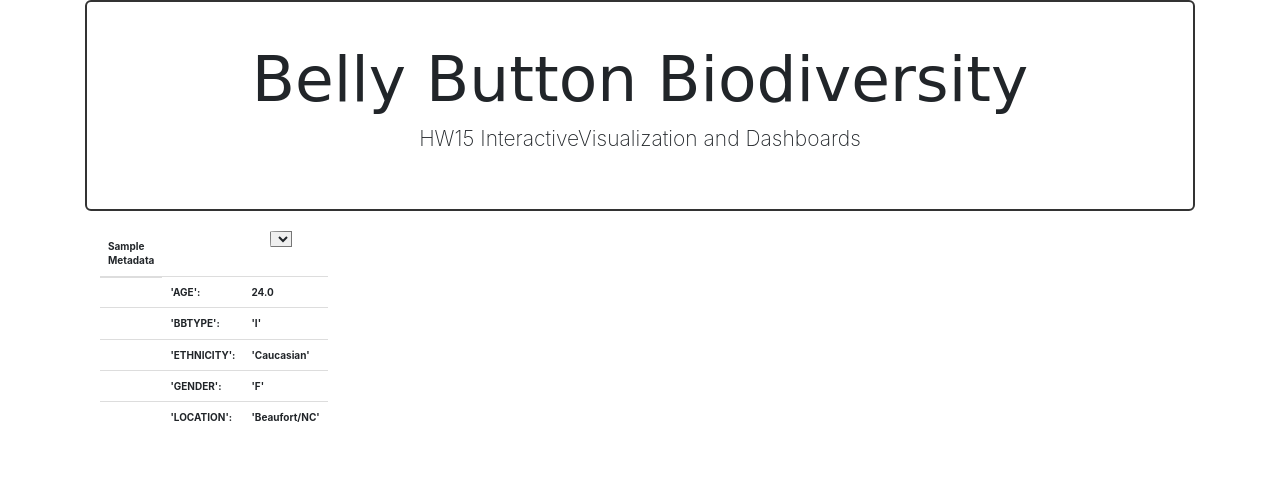
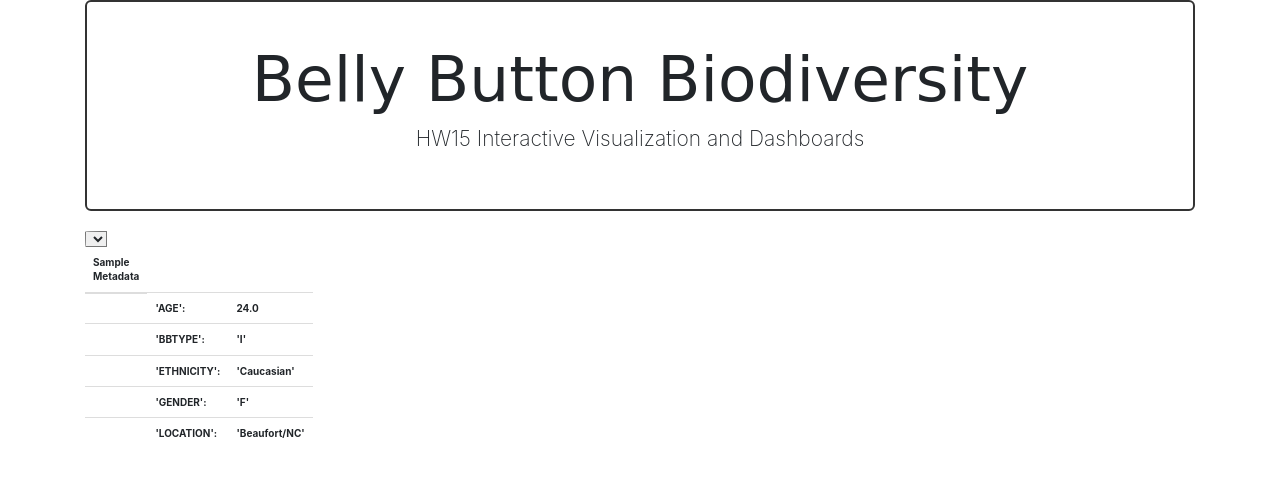
Before and after one commit to JREwan/HW-15-Interactive-Visualization--and-Dashboards, a Flask app: page / in a window 1280 px wide. Shown: the top 477 px of the page. Run offline with Flask 2, Linux system fonts and the light colour scheme; some libraries are stand-ins or nearby versions; some web fonts are replaced.

Commit message:
updates to index.html

```diff
--- a/templates/index.html
+++ b/templates/index.html
@@ -8,34 +8,23 @@
     <title>HW15 is too long</title>
     <link rel="stylesheet" href="https://maxcdn.bootstrapcdn.com/bootstrap/3.3.6/css/bootstrap.min.css">
     <link rel="stylesheet" href="style.css">
-    <!-- <script src="https://cdn.plot.ly/plotly-latest.min.js"></script> -->
 </head>
 
 <body>
     <div class="container">
         <div class="jumbotron" style="text-align: center">
             <h1>Belly Button Biodiversity</h1>
-            <p>HW15 InteractiveVisualization and Dashboards</p>
+            <p>HW15 Interactive Visualization and Dashboards</p>
         </div>
 
         <!-- dropdown -->
         <select id="selDataset" onchange="optionChanged(this.value)">
-            <!-- <option selected disabled>SELECT Sample:</option> -->
-            <!-- <option value="940">'BB_940'</option>
-            <option value="941">'BB_941'</option>
-            <option value="943">'BB_943'</option>
-            <option value="944">'BB_944'</option>
-            <option value="945">'BB_945'</option>
-            <option value="946">'BB_946'</option>
-            <option value="947">'BB_947'</option>
-            <option value="948">'BB_948'</option>
-            <option value="949">'BB_949'</option>
-            <option value="950">'BB_950'</option>
-            <option value="952">'BB_952'</option>
-            <option value="953">'BB_953'</option> -->
             </select>
 
+        </br>
+
         <!-- metadata table -->
+        <div class="row">
             <div class="col-md-2">
                 <table class="table">
                     <thead>
@@ -72,6 +61,7 @@
                     </tbody>
                 </table>
         </div>
+    </div>
 
 
 
```
Lines whose indentation alone changed are shown as unchanged.
